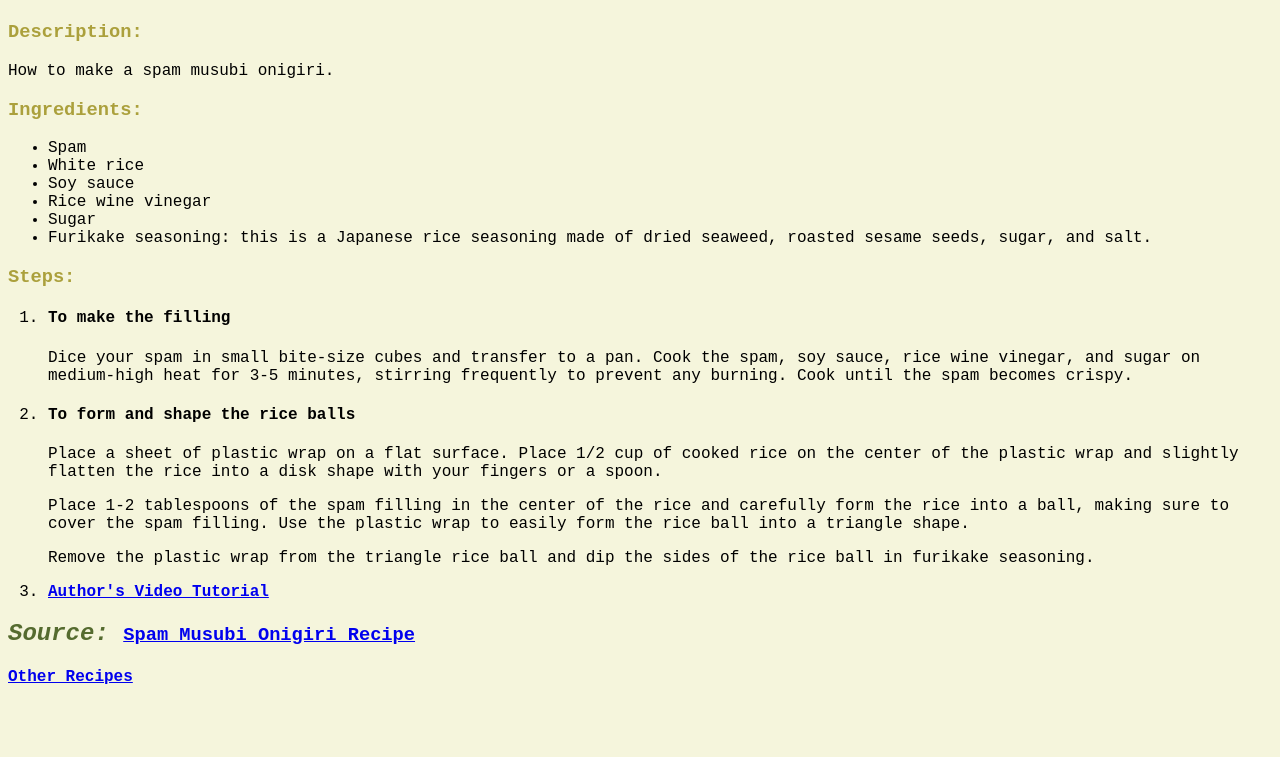
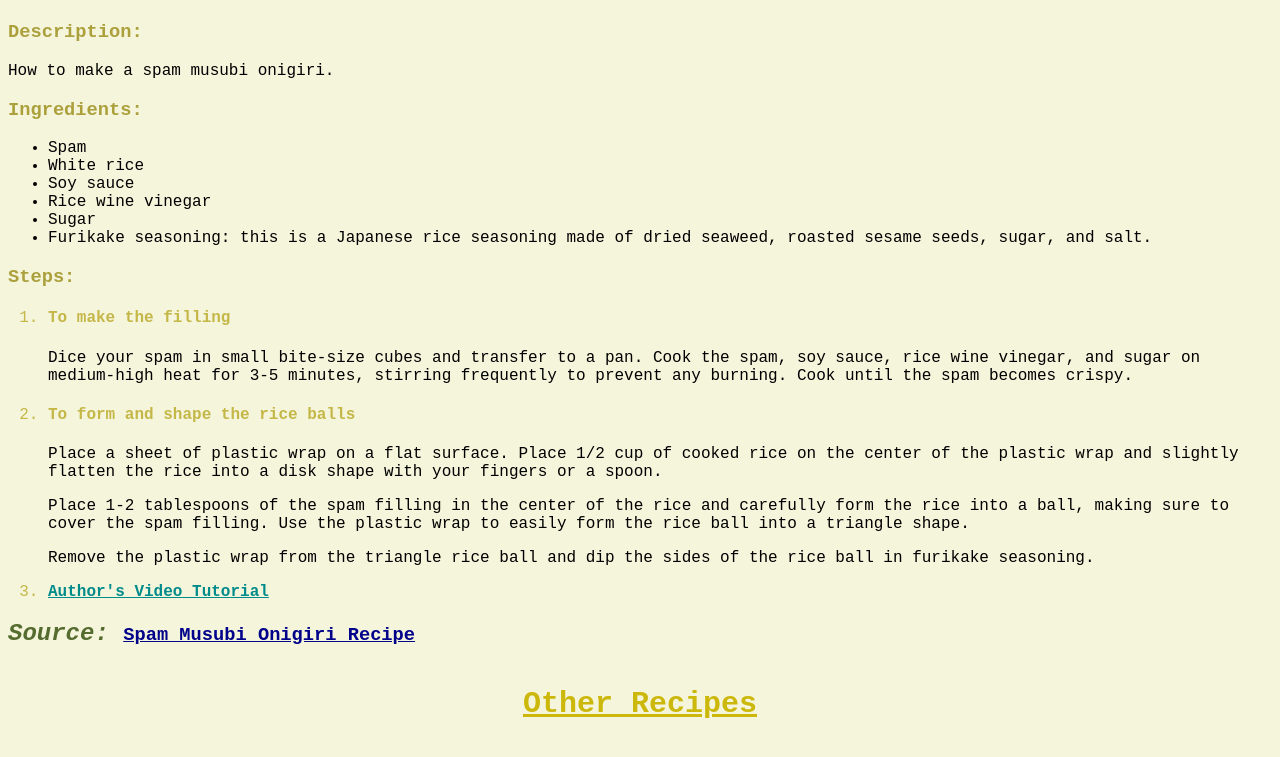
Before and after one commit to hankngo/odin-recipes, a plain HTML site: page recipes/spam-musubi-onigiri.html in a window 1280 px wide. Shown: the part 351-1108 px from the top of the page. Before the commit the page ends 1058 px from the top, so only its background shows below. Drawn offline with Linux system fonts and the light colour scheme.

Commit message:
fix: Add classes of different elements

```diff
--- a/recipes/spam-musubi-onigiri.html
+++ b/recipes/spam-musubi-onigiri.html
@@ -25,18 +25,18 @@
 
     <h3>Steps:</h3>
     <ol>
-      <li>
+      <li class="steps-list">
         <h4>To make the filling</h4>
         <p>Dice your spam in small bite-size cubes and transfer to a pan. Cook the spam, soy sauce, rice wine vinegar, and sugar on medium-high heat for 3-5 minutes, stirring frequently to prevent any burning. Cook until the spam becomes crispy.
         </p>
       </li>
-      <li>
+      <li class="steps-list">
         <h4>To form and shape the rice balls</h4>
         <p>Place a sheet of plastic wrap on a flat surface. Place 1/2 cup of cooked rice on the center of the plastic wrap and slightly flatten the rice into a disk shape with your fingers or a spoon.</p>
         <p>Place 1-2 tablespoons of the spam filling in the center of the rice and carefully form the rice into a ball, making sure to cover the spam filling. Use the plastic wrap to easily form the rice ball into a triangle shape.</p>
         <p>Remove the plastic wrap from the triangle rice ball and dip the sides of the rice ball in furikake seasoning.</p>
       </li>
-      <li>
+      <li class="steps-list">
         <strong>
           <a href="https://www.tiktok.com/@yejiskitchenstories/video/7139717753153342762?embed_source=121355058%2C121351166%2C121331973%2C120811592%2C120810756%3Bnull%3Bembed_pause_share&refer=embed&referer_url=yejiskitchenstories.com%2Fspam-musubi-onigiri%2F&referer_video_id=7139717753153342762">Author's Video Tutorial</a>
         </strong>
@@ -45,9 +45,9 @@
 
     <h3>
       <em>Source: </em>
-      <a href="https://yejiskitchenstories.com/spam-musubi-onigiri/">Spam Musubi Onigiri Recipe</a>
+      <a class="source" href="https://yejiskitchenstories.com/spam-musubi-onigiri/">Spam Musubi Onigiri Recipe</a>
     </h3>
 
-    <a href="../index.html"><h4>Other Recipes</h4></a>
+    <a class="main-link" href="../index.html"><h4>Other Recipes</h4></a>
   </body>
 </html>
```
